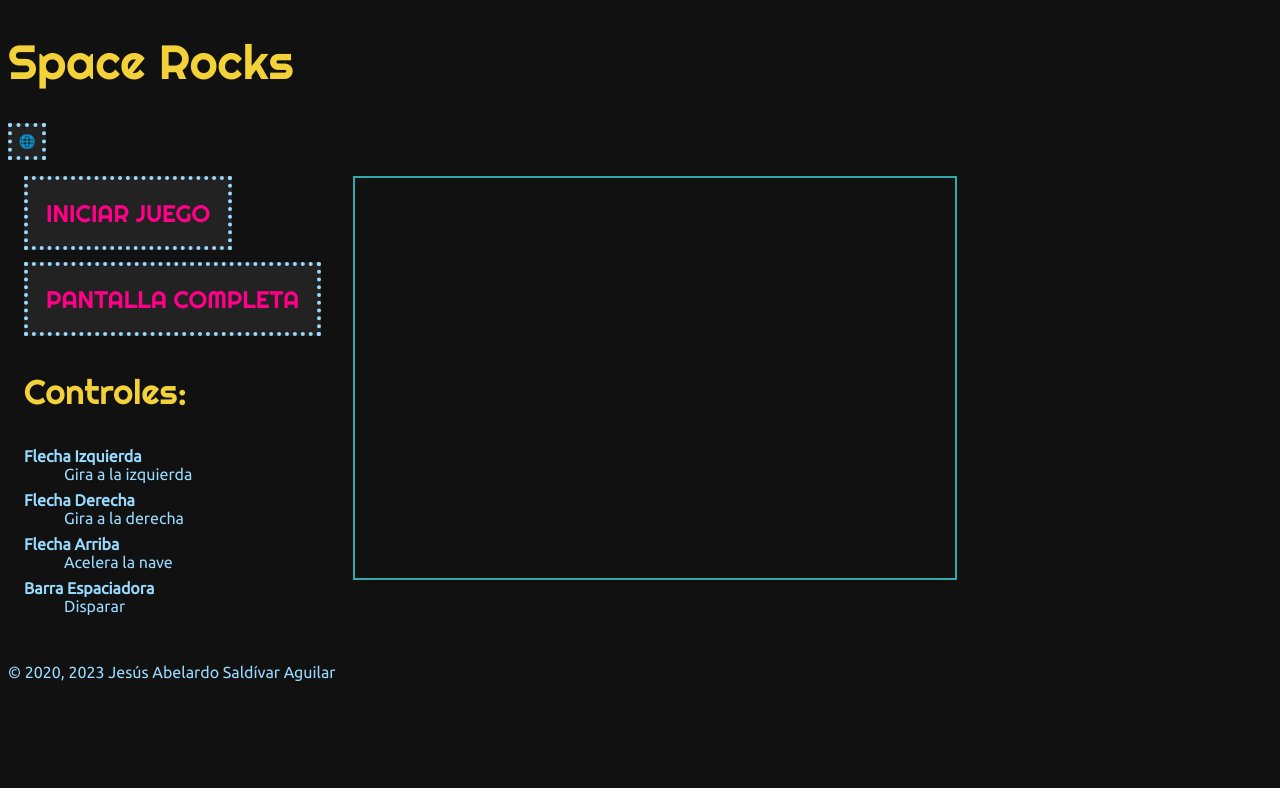
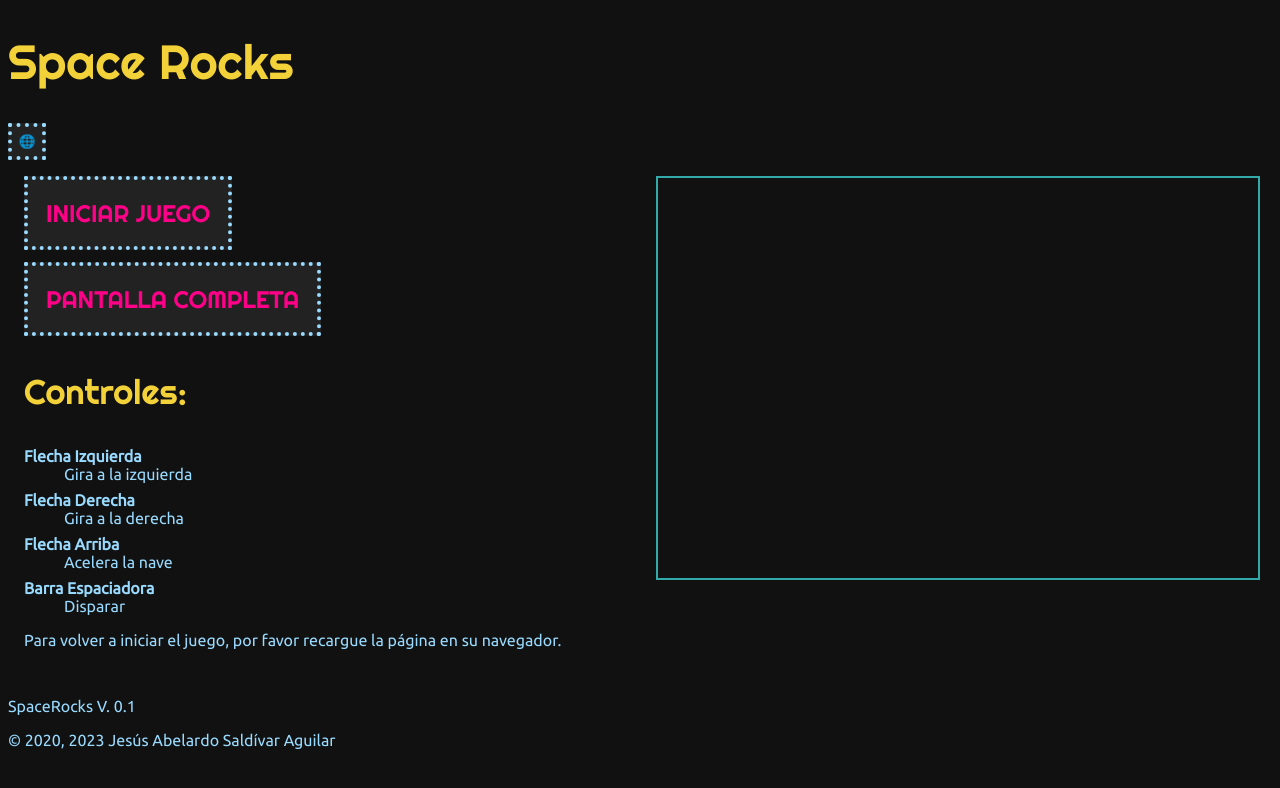
Before and after one commit to jasaldivara/SpaceRocks, a Jekyll site: the page built from spacerocks-es.md, in a window 1280 px wide. Shown: the top 788 px of the page. Built offline with Jekyll 4.4.1, drawn with Linux system fonts in a browser that asks for light colours; our own code applies the rules of GitHub Pages for plain Markdown files.

Commit message:
Varios
Mejorando layout
Agregando notas al archivo README y a página del juego
Agregando versión 0.1

```diff
--- a/_layouts/spacerocks.html
+++ b/_layouts/spacerocks.html
@@ -29,6 +29,7 @@
     </div>
   </main>
 
+<p>SpaceRocks V. 0.1</p>
 <p>&copy; 2020, 2023 Jesús Abelardo Saldívar Aguilar</p>
 
 <script src="spacerocks.js" type="text/javascript" defer="defer"></script>
--- a/spacerocks-es.md
+++ b/spacerocks-es.md
@@ -18,3 +18,5 @@ Flecha Arriba
 
 Barra Espaciadora
 : Disparar
+
+Para volver a iniciar el juego, por favor recargue la página en su navegador.
--- a/styles.css
+++ b/styles.css
@@ -44,11 +44,22 @@ main {
 }
 main > div {
   margin: 1em;
+  flex-shrink: 1;
+  flex-grow: 1;
 }
+
+
+@media screen and (min-width: 800px){
+  main > div {
+    flex-basis: calc(50% - 2em);
+  }
+}
+
 
 canvas {
   border: 2px solid #3AA;
   width: 600px;
+  max-width: 100%;
   height: auto;
 }
 
@@ -58,6 +69,10 @@ button {
   border: 4px dotted #99daff;
   padding: 0.5em;
   cursor: pointer;
+}
+button:hover {
+  color: #ff2a9b;
+  background-color: #111;
 }
 
 .boton {
```
Also changed, not shown: spacerocks-en.md (+2 -0 lines), README.md.
